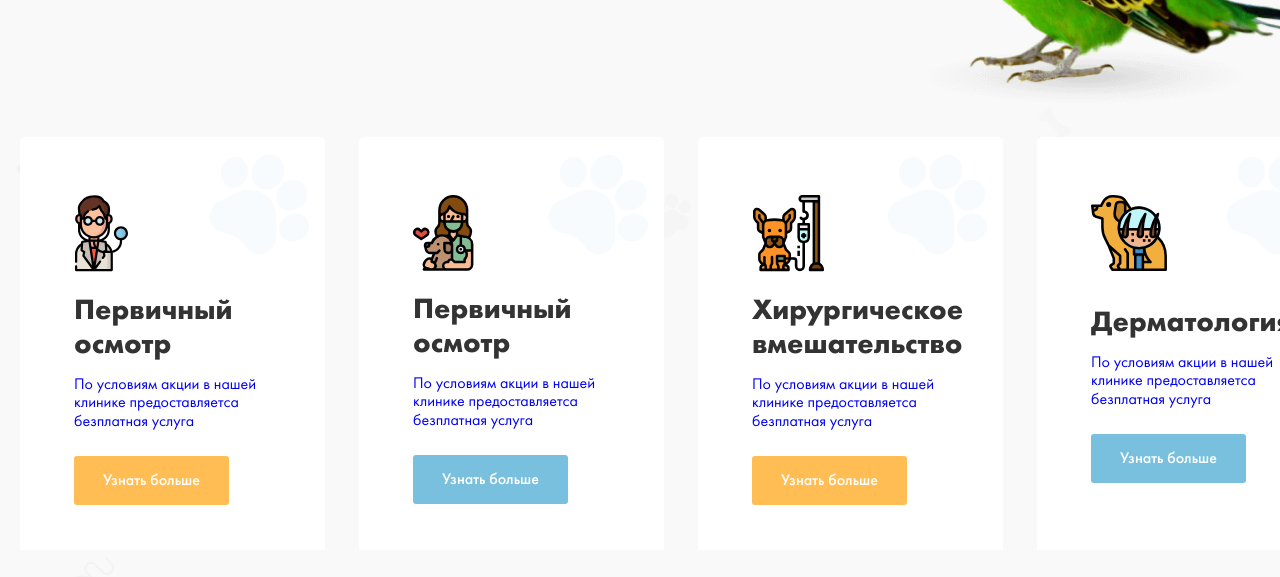
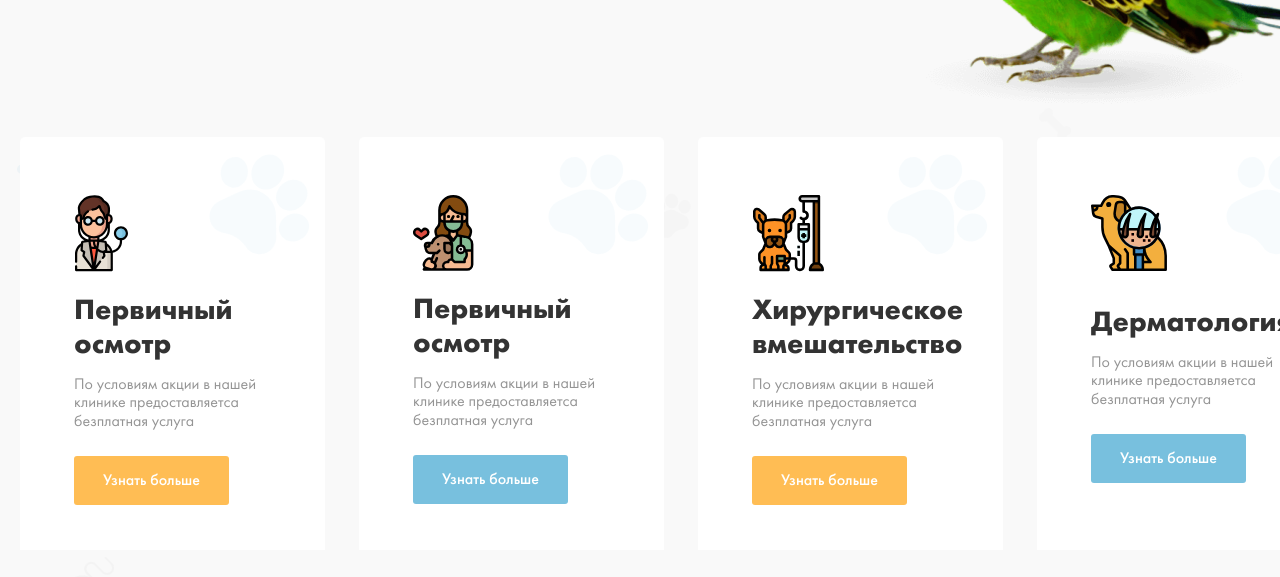
Before and after one commit to YORQINJON-2305/vet-clinic, a plain HTML site: page service.html in a window 1280 px wide. Shown: the part 359-936 px from the top of the page. Drawn offline with Linux system fonts and the light colour scheme; files whose address does not match are found by name.

Commit message:
Add item hover

```diff
--- a/css/main.css
+++ b/css/main.css
@@ -1627,6 +1627,11 @@ only screen and (min-resolution: 2dppx) {
   background-position: calc(50% + 90px) calc(50% - 140px);
   background-color: #fff;
   border-radius: 5px 5px 0px 0px;
+  transition: filter 0.3s ease;
+}
+
+.service-hero__item:hover {
+  filter: drop-shadow(0px 4px 20px rgba(0, 0, 0, 0.2));
 }
 
 .service-hero__item::before {
@@ -1753,6 +1758,7 @@ only screen and (min-resolution: 2dppx) {
 .service-hero__item-descr {
   margin: 0;
   margin-bottom: 26px;
+  color: var(--text-color-gray);
 }
 
 .service-hero__learn-more {
```
